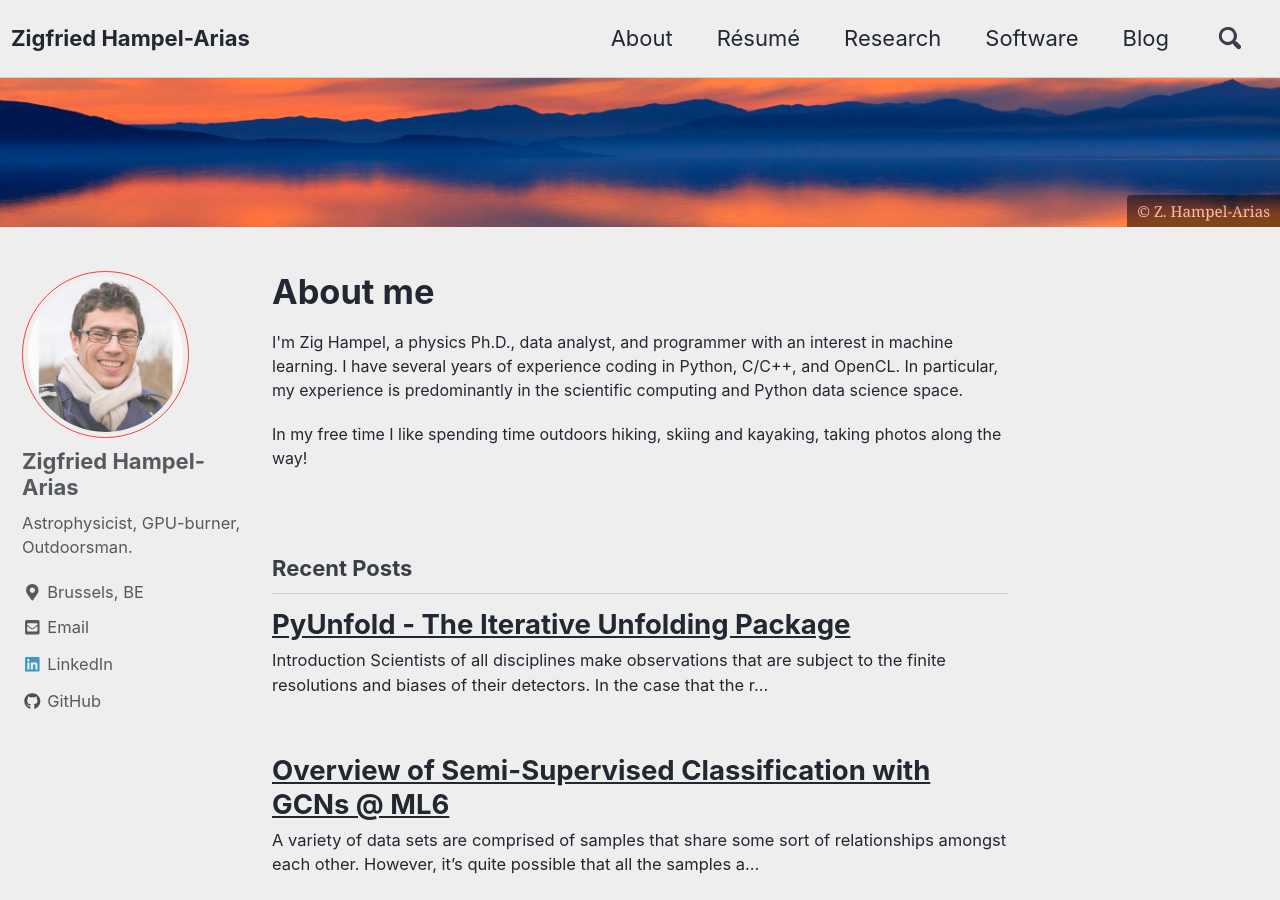
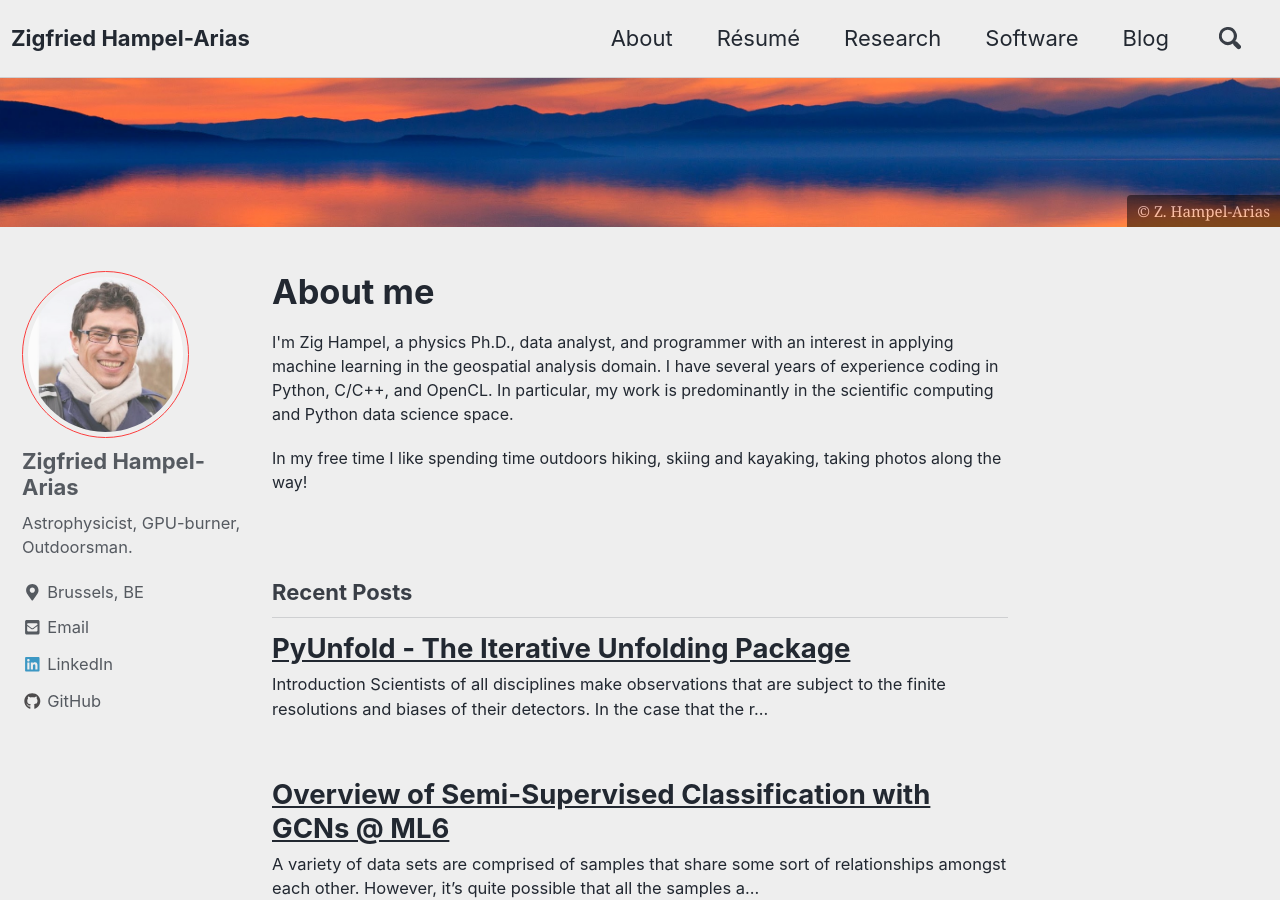
Before and after one commit to zhampel/zhampel.github.io, a Jekyll site: the page built from index.html, in a window 1280 px wide and 900 px high. Built offline with Jekyll 4.4.1, drawn with Linux system fonts in a browser that asks for light colours; nearby versions of some CDN libraries; the list of posts is cut into pages by our own code.

Commit message:
Cleaning up personal intro

```diff
--- a/_layouts/home.html
+++ b/_layouts/home.html
@@ -6,9 +6,10 @@ layout: archive
 <section class="page__content" itemprop="text">
 <!-- <section class="page__content" itemprop="text" style="font-size:$type-size-6"> -->
     <p>
-        I'm Zig Hampel, a physics Ph.D., data analyst, and programmer with an interest in machine learning.
+        I'm Zig Hampel, a physics Ph.D., data analyst, and programmer with an interest in applying machine learning
+        in the geospatial analysis domain.
         I have several years of experience coding in Python, C/C++, and OpenCL.
-        In particular, my experience is predominantly in the scientific computing and Python data science space.
+        In particular, my work is predominantly in the scientific computing and Python data science space.
 
     </p>
     <p>
```
